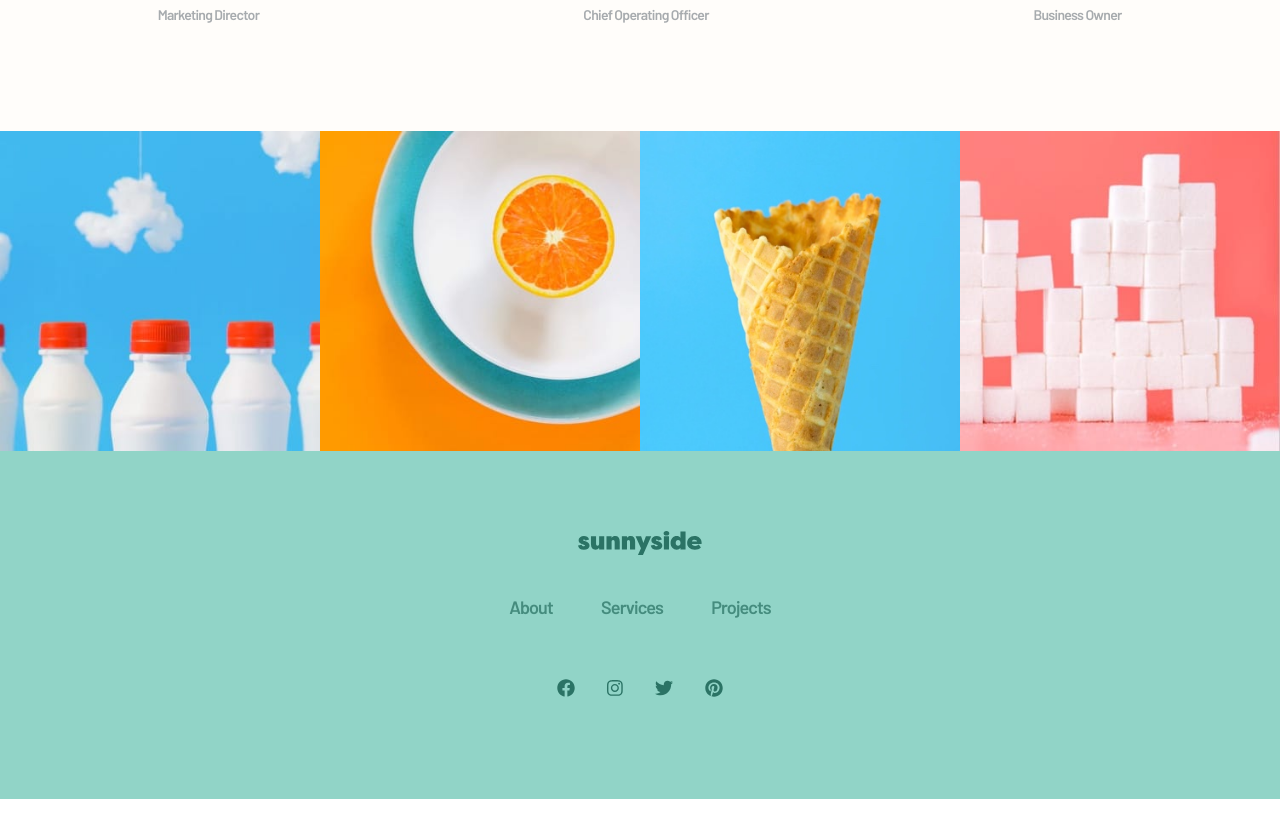
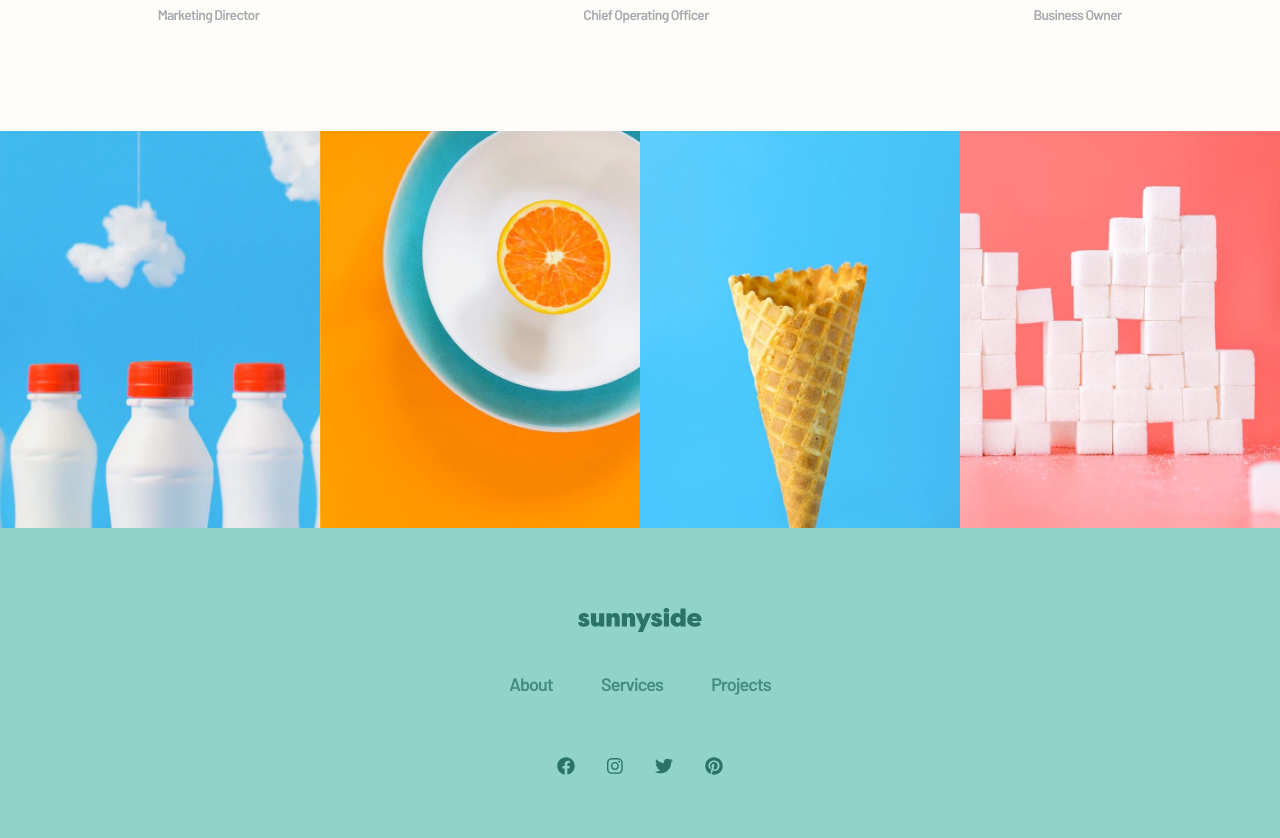
Before and after one commit to namanavasthi/frontend-mentor-2-sunnyside-agency-landing-page, a React (Create React App) app: page / in a window 1280 px wide. Shown: the part 2700-3538 px from the top of the page. Before the commit the page ends 3499 px from the top, so only its background shows below. Built offline with nearby package versions, Linux system fonts and the light colour scheme.

Commit message:
more desktop changes

```diff
--- a/src/Gallery.jsx
+++ b/src/Gallery.jsx
@@ -3,18 +3,30 @@ import React from "react";
 import { Wrapper } from "./Wrapper";
 
 import Bottle from "./images/mobile/image-gallery-milkbottles.jpg";
+import BottleDesktop from "./images/desktop/image-gallery-milkbottles.jpg";
+
 import Orange from "./images/mobile/image-gallery-orange.jpg";
+import OrangeDesktop from "./images/desktop/image-gallery-orange.jpg";
+
 import Cone from "./images/mobile/image-gallery-cone.jpg";
+import ConeDesktop from "./images/desktop/image-gallery-cone.jpg";
+
 import Sugar from "./images/mobile/image-gallery-sugar-cubes.jpg";
+import SugarDesktop from "./images/desktop/image-gallery-sugar-cubes.jpg";
 
-export const Gallery = () => {
+export const Gallery = ({ isDesktop }) => {
+  const BottleUrl = isDesktop ? BottleDesktop : Bottle;
+  const OrangeUrl = isDesktop ? OrangeDesktop : Orange;
+  const ConeUrl = isDesktop ? ConeDesktop : Cone;
+  const SugarUrl = isDesktop ? SugarDesktop : Sugar;
+
   return (
     <section className="gallery ">
       <Wrapper className="flex flex-wrap">
-        <img src={Bottle} alt="milk bottles" className="w-1/2 lg:w-1/4" />
-        <img src={Orange} alt="orange" className="w-1/2 lg:w-1/4" />
-        <img src={Cone} alt="cone" className="w-1/2 lg:w-1/4" />
-        <img src={Sugar} alt="sugar cubes" className="w-1/2 lg:w-1/4" />
+        <img src={BottleUrl} alt="milk bottles" className="w-1/2 lg:w-1/4" />
+        <img src={OrangeUrl} alt="orange" className="w-1/2 lg:w-1/4" />
+        <img src={ConeUrl} alt="cone" className="w-1/2 lg:w-1/4" />
+        <img src={SugarUrl} alt="sugar cubes" className="w-1/2 lg:w-1/4" />
       </Wrapper>
     </section>
   );
--- a/src/Main.jsx
+++ b/src/Main.jsx
@@ -77,7 +77,7 @@ export const Main = ({ windowWidth }) => {
         />
       </Wrapper>
       <ClientTestimonials />
-      <Gallery />
+      <Gallery isDesktop={isDesktop} />
     </main>
   );
 };
```
Also changed, not shown: src/images/desktop/image-gallery-sugar-cubes.jpg (renamed from src/images/desktop/image-gallery-sugarcubes.jpg).
